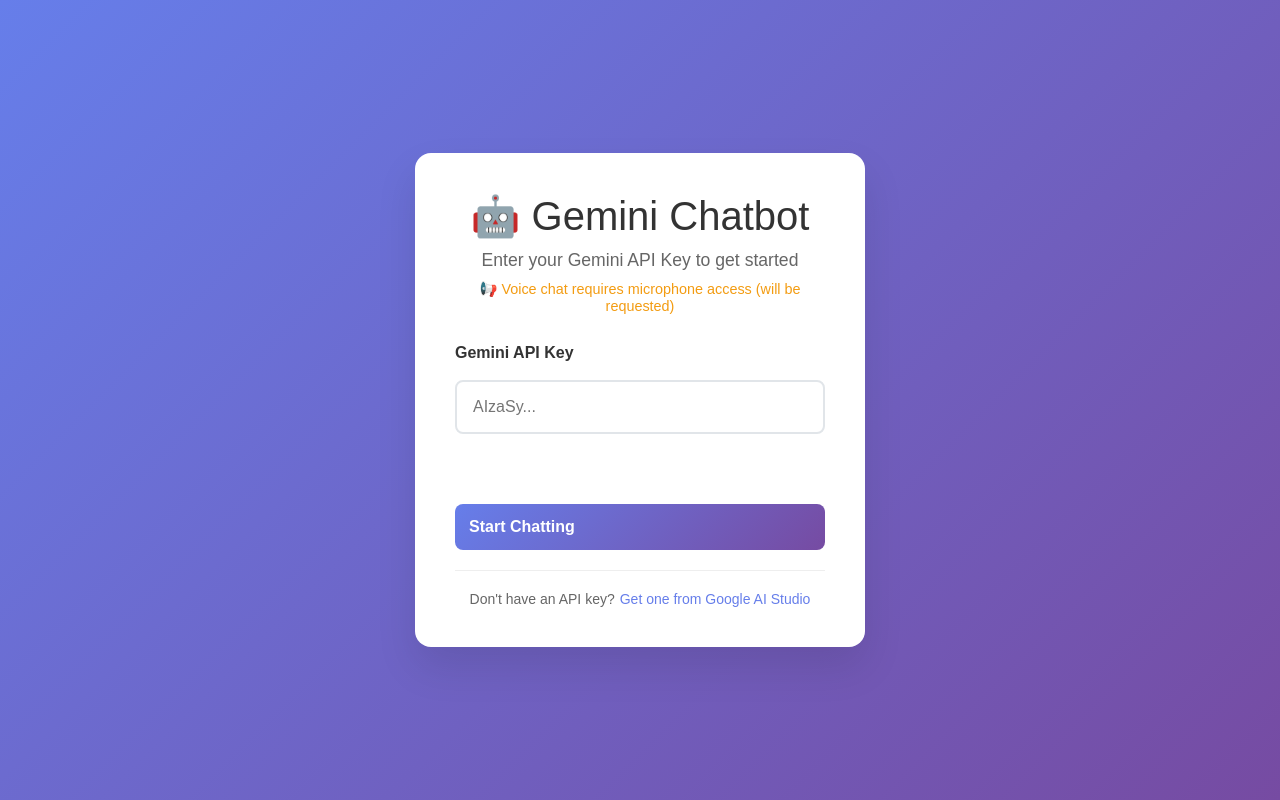
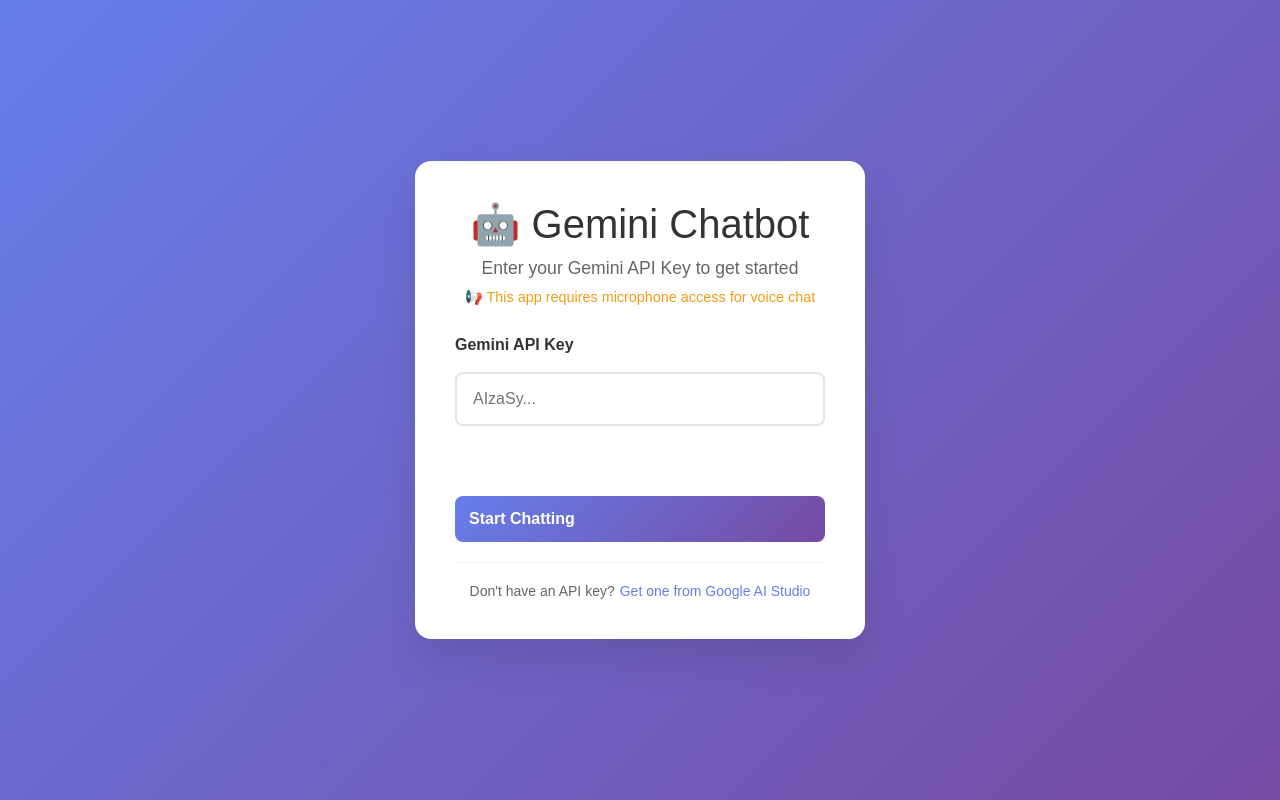
Before and after one commit to nhatnam99132/gemini-chattter-bot, a React (Vite) app: page / in a window 1280 px wide. Built offline with nearby package versions, Linux system fonts and the light colour scheme.

Commit message:
Revert "Fix issue key"
This reverts commit 3d4e0061d7507391a00c89566622b0a8fba40332.

```diff
--- a/components/ApiKeyInput.tsx
+++ b/components/ApiKeyInput.tsx
@@ -27,19 +27,9 @@ const ApiKeyInput = ({ onApiKeySubmit }: ApiKeyInputProps) => {
       return;
     }
 
-    // Check if microphone API is available
-    if (!navigator.mediaDevices || !navigator.mediaDevices.getUserMedia) {
-      console.warn('Microphone API not available, proceeding without mic test');
-      setError('');
-      onApiKeySubmit(apiKey.trim());
-      return;
-    }
-
     // Test microphone permissions before proceeding
     navigator.mediaDevices.getUserMedia({ audio: true })
-      .then((stream) => {
-        // Stop the stream immediately as we're just testing permission
-        stream.getTracks().forEach(track => track.stop());
+      .then(() => {
         setError('');
         onApiKeySubmit(apiKey.trim());
       })
@@ -59,7 +49,7 @@ const ApiKeyInput = ({ onApiKeySubmit }: ApiKeyInputProps) => {
         <div className="api-key-header">
           <h1>🤖 Gemini Chatbot</h1>
           <p>Enter your Gemini API Key to get started</p>
-          <p className="mic-notice">📢 Voice chat requires microphone access (will be requested)</p>
+          <p className="mic-notice">📢 This app requires microphone access for voice chat</p>
         </div>
 
         <form onSubmit={handleSubmit} className="api-key-form">
```
